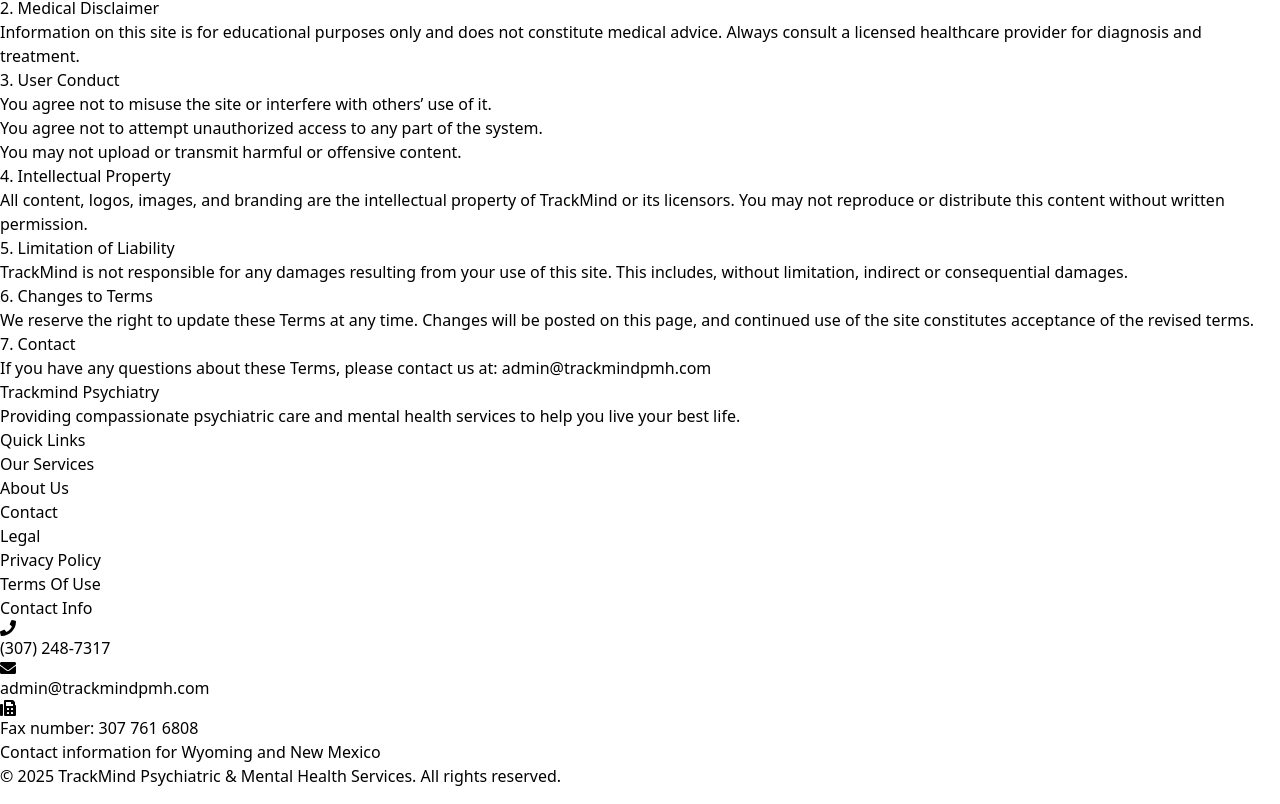
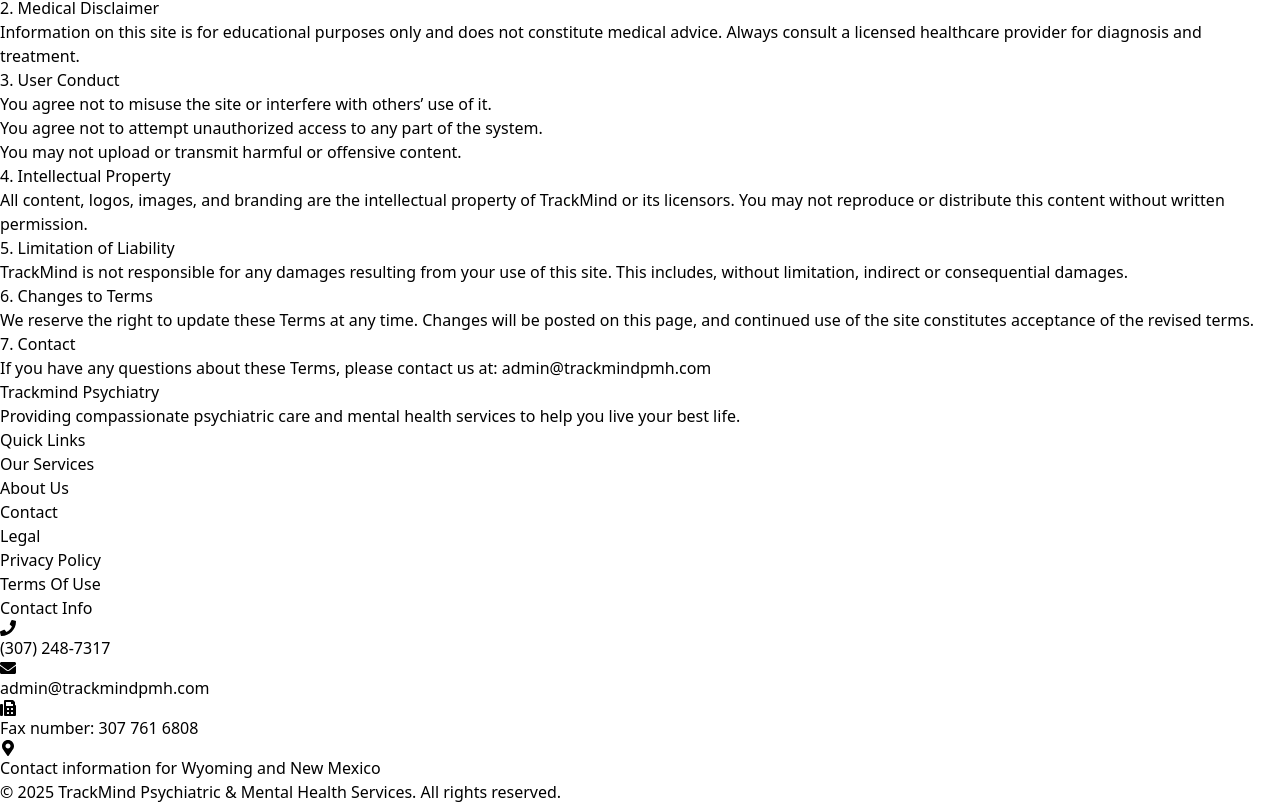
Before and after one commit to ford69/trackmind-teleheath, a React (Vite) app: page /terms-of-use in a window 1280 px wide. Shown: the part 1244-2048 px from the top of the page. Built offline with nearby package versions, Linux system fonts and the light colour scheme.

Commit message:
location

```diff
--- a/src/components/Footer.jsx
+++ b/src/components/Footer.jsx
@@ -62,11 +62,15 @@
                 <FaFax className="mr-2" />
                 Fax number: 307 761 6808
               </li>
+              <li className="flex items-center text-gray-400">
+                <FaMapMarkerAlt className="mr-2" />
+                Contact information for Wyoming and New Mexico
+              </li>
             </ul>
           </div>
         </div>
         <div className="mt-8 pt-8 border-t border-gray-800 text-center text-gray-400">
-          <p>Contact information for Wyoming and New Mexico</p>
+
           <p>&copy; {new Date().getFullYear()} TrackMind Psychiatric & Mental Health Services. All rights reserved.</p>
         </div>
       </div>
```
